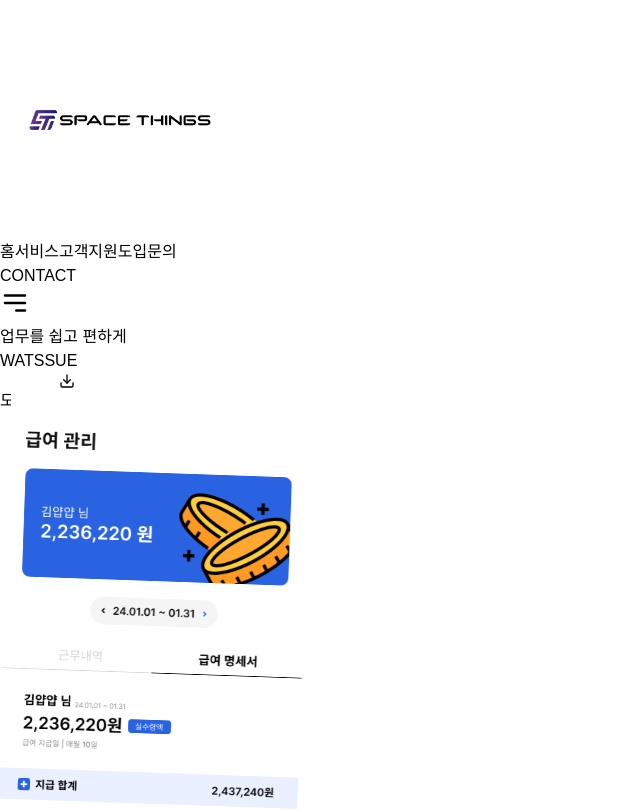
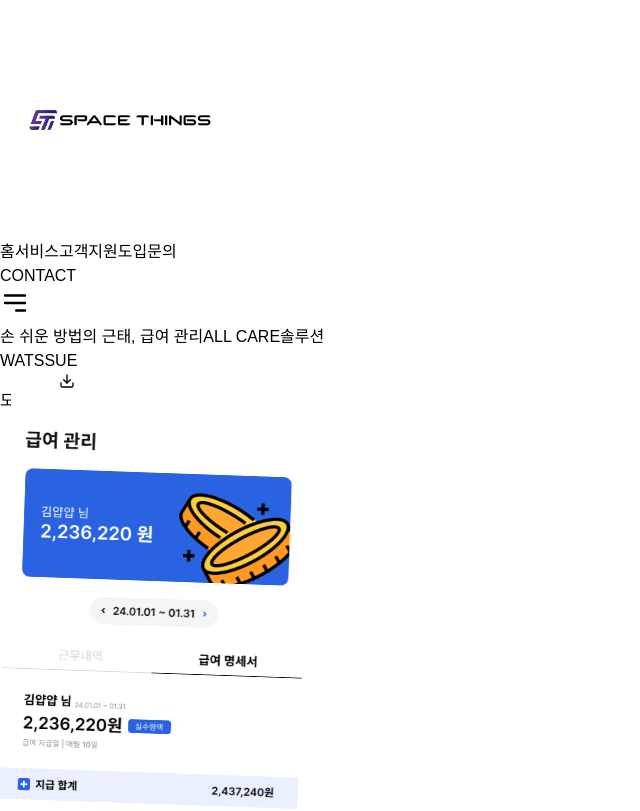
Before and after one commit to Souravhere/spacethings, a Next.js app: page /watssue in a window 1280 px wide. Shown: the top 811 px of the page, without its empty margins (0-640 px from the left). Built offline with nearby package versions, Linux system fonts and the light colour scheme; a web font is replaced by a local one.

Commit message:
WATSSUE page herso some beta changes

```diff
--- a/src/app/watssue/page.tsx
+++ b/src/app/watssue/page.tsx
@@ -57,9 +57,10 @@ export default function Component() {
               transition={{ duration: 0.8 }}
               className="lg:w-1/2 text-center lg:text-left"
             >
-              <h1 className="text-4xl md:text-5xl font-bold mb-6">
-                업무를 쉽고 편하게<br />
-                <span className="text-blue-600 font-sans">WATSSUE</span>
+              <h1 className="text-4xl md:text-5xl font-bold mb-8">
+              손 쉬운 방법의 근태, 급여 관리
+              <span className='font-sans text-blue-600'>ALL CARE</span>솔루션<br />
+                <span className="text-blue-600 font-sans py-4 ">WATSSUE</span>
               </h1>
               <div className="flex justify-center lg:justify-start gap-4">
                 <Link href="/contact">
```
